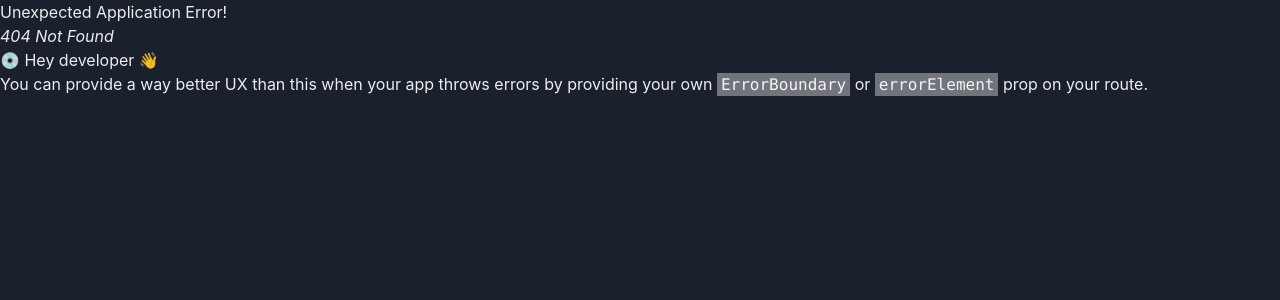
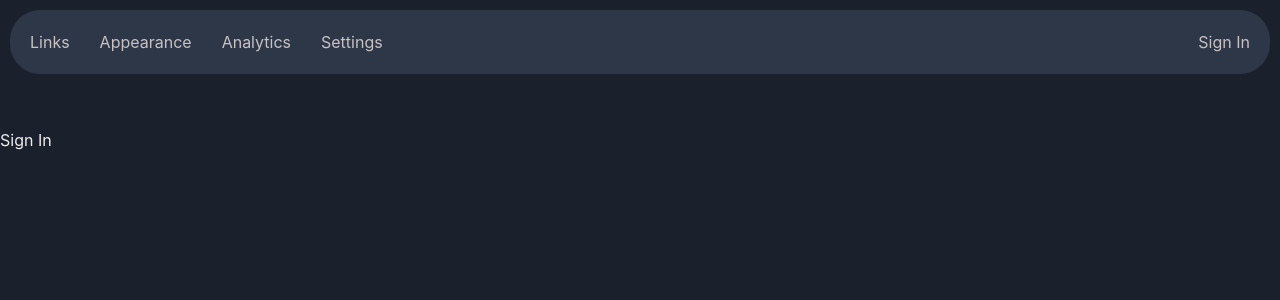
Before and after one commit to alekseycode/linktree-app, a React (Vite) app: page /signin in a window 1280 px wide. Before the commit this address had no page. Shown: the top 300 px of the page. Built offline with nearby package versions, Linux system fonts and the light colour scheme; a web font is replaced by a local one.

Commit message:
make signin component and route

```diff
--- /dev/null
+++ b/src/components/auth/SignIn.jsx
@@ -0,0 +1,8 @@
+import { Flex } from "@chakra-ui/react";
+import React from "react";
+
+const SignIn = () => {
+  return <Flex mt="10%">Sign In</Flex>;
+};
+
+export default SignIn;
--- a/src/components/nav/Nav.jsx
+++ b/src/components/nav/Nav.jsx
@@ -1,5 +1,6 @@
 import { Box, Flex } from "@chakra-ui/react";
 import NavItem from "./NavItem";
+import { Link } from "react-router-dom";
 
 const Nav = () => {
   return (
@@ -35,7 +36,7 @@ const Nav = () => {
         }}
         mr="20px"
       >
-        <>More</>
+        <Link to="signin">Sign In</Link>
       </Box>
     </Flex>
   );
--- a/src/routes/router.jsx
+++ b/src/routes/router.jsx
@@ -6,6 +6,7 @@ import Links from "../views/links/Links";
 import Appearance from "../views/appearance/Appearance";
 import Settings from "../views/settings/Settings";
 import Analytics from "../views/analytics/Analytics";
+import SignIn from "../components/auth/SignIn";
 
 const router = createBrowserRouter([
   {
@@ -38,6 +39,10 @@ const router = createBrowserRouter([
         path: "analytics",
         element: <Analytics />,
       },
+      {
+        path: "signin",
+        element: <SignIn />,
+      },
     ],
   },
 ]);
```
